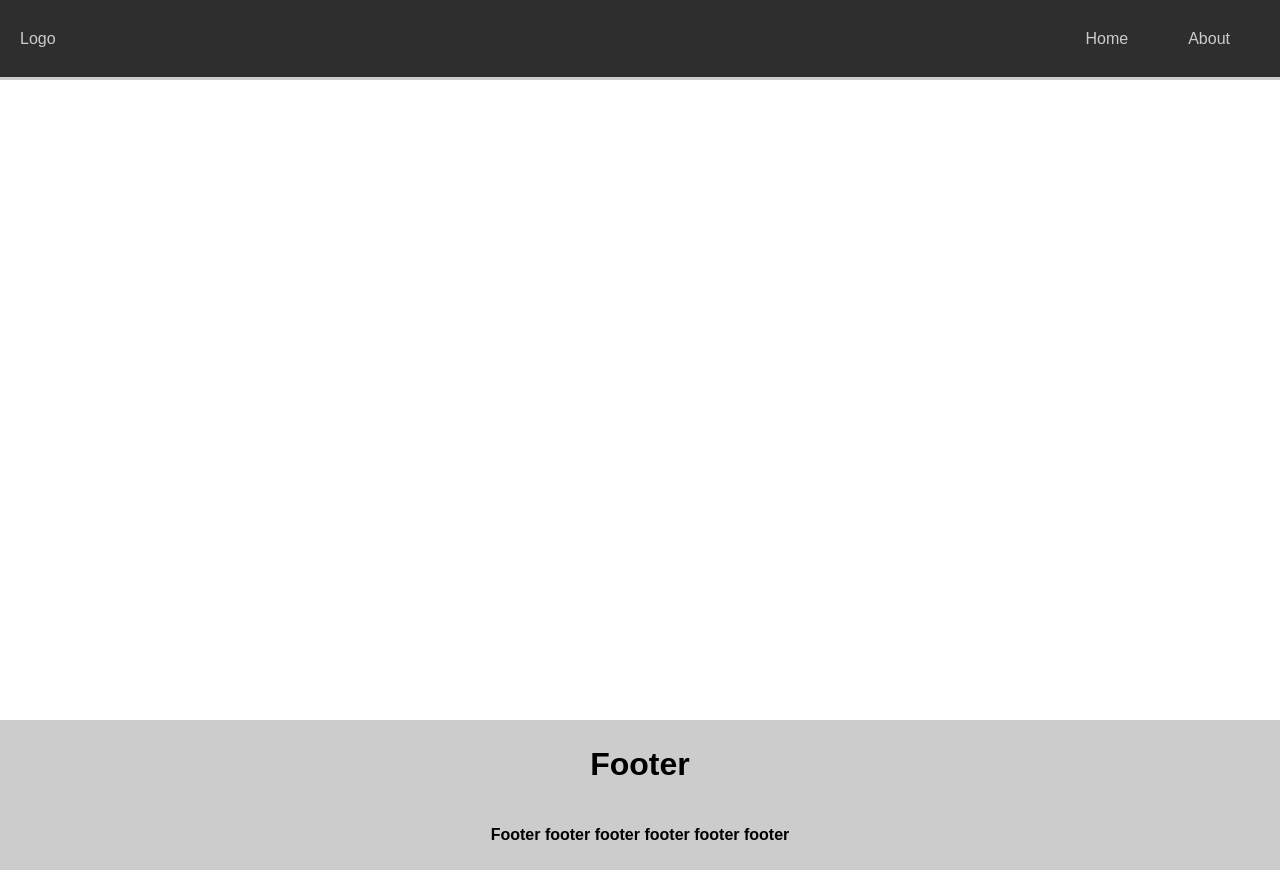
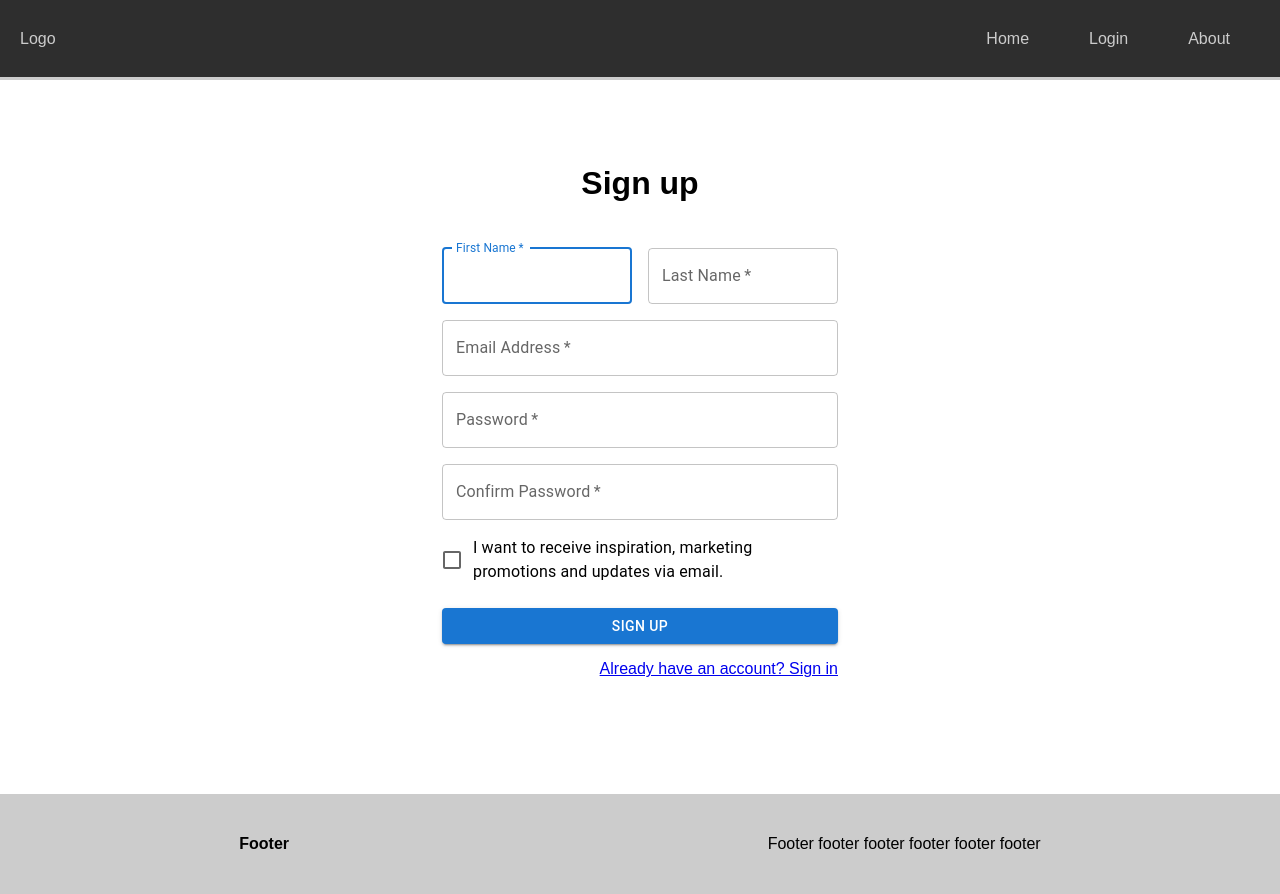
Before and after one commit to giovannijanial/gjblog, a React (Vite) app in the folder frontend/: page /register in a window 1280 px wide. Before the commit the page ends 870 px from the top, so only its background shows below. Built offline with nearby package versions, Linux system fonts and the light colour scheme; a web font is replaced by a local one.

Commit message:
create register

```diff
--- a/frontend/src/App.css
+++ b/frontend/src/App.css
@@ -2,13 +2,14 @@ body {
 	margin: 0;
 	padding: 0;
 	font-family: "Anek Latin", sans-serif;
+	font-size: 1em;
 }
 
 .container {
 	min-height: 60vh;
 	margin-bottom: 5em;
 }
+
 .active {
-	background-color: #ccc;
-	color: #2e2e2e;
+	background-color: #525252;
 }
--- a/frontend/src/App.tsx
+++ b/frontend/src/App.tsx
@@ -5,6 +5,8 @@ import Footer from "./components/footer/Index";
 import Header from "./components/header/Index";
 import AboutPage from "./pages/about/Index";
 import HomePage from "./pages/home/Index";
+import LoginPage from "./pages/login/Index";
+import RegisterPage from "./pages/register/Index";
 
 function App() {
 
@@ -15,6 +17,8 @@ function App() {
         <Container maxWidth="lg" sx={{ minHeight: "80vh" }}>
           <Routes>
             <Route path="/" element={<HomePage />} />
+            <Route path="/login" element={<LoginPage />} />
+            <Route path="/register" element={<RegisterPage />} />
             <Route path="/about" element={<AboutPage />} />
           </Routes>
         </Container>
--- a/frontend/src/components/footer/Index.tsx
+++ b/frontend/src/components/footer/Index.tsx
@@ -1,18 +1,18 @@
 import { Grid } from "@mui/material"
-import style from "./Footer.module.css"
 
 const Footer = () => {
   return (
     <Grid container
       sx={{
-        height: "150px",
+        height: "100px",
         backgroundColor: "#ccc",
         flexDirection: "column",
         justifyContent: "center",
-        alignItems: "center"
+        alignItems: "center",
+        marginTop: "10px"
       }}>
-      <h1>Footer</h1>
-      <h4>Footer footer footer footer footer footer</h4>
+      <h4>Footer</h4>
+      <p>Footer footer footer footer footer footer</p>
     </Grid>
   )
 }
--- a/frontend/src/components/header/navbar/Index.tsx
+++ b/frontend/src/components/header/navbar/Index.tsx
@@ -1,13 +1,16 @@
-import style from "./Navbar.module.css"
+import styles from "./Navbar.module.css"
 import { Box } from "@mui/material"
 import { NavLink } from "react-router-dom"
 
 
 const Navbar = () => {
   return (
-    <Box className={style.navbar}>
-      <NavLink to="/">
+    <Box className={styles.navbar}>
+      <NavLink to="/" >
         Home
+      </NavLink>
+      <NavLink to="/login">
+        Login
       </NavLink>
       <NavLink to="/about">
         About
--- a/frontend/src/components/header/navbar/Navbar.module.css
+++ b/frontend/src/components/header/navbar/Navbar.module.css
@@ -1,9 +1,8 @@
-a {
+.navbar a {
 	text-decoration: none;
 	padding: 30px;
 	color: #ccc;
 }
-a:hover {
-	color: #2e2e2e;
-	background-color: #ccc;
+.navbar a:hover {
+	background-color: #525252;
 }
--- a/frontend/src/firebase/config.js
+++ b/frontend/src/firebase/config.ts
@@ -1,5 +1,5 @@
 import { initializeApp } from "firebase/app";
-import { getFireStore } from "firebase/firebase";
+import { getFirestore } from "firebase/firestore";
 
 const firebaseConfig = {
 	apiKey: "AIzaSyDhjZorhEvUZs4vD8eDQ7ZE6ZW824Nzl-8",
@@ -12,6 +12,6 @@ const firebaseConfig = {
 
 const app = initializeApp(firebaseConfig);
 
-const db = getFireStore();
+const db = getFirestore(app);
 
 export { db };
--- /dev/null
+++ b/frontend/src/hooks/useAuthentication.tsx
@@ -0,0 +1,70 @@
+import { db } from "../firebase/config";
+import {
+  getAuth,
+  createUserWithEmailAndPassword,
+  signInWithEmailAndPassword,
+  updateProfile,
+  signOut
+} from "firebase/auth"
+import { useEffect, useState } from "react"
+import { IUser } from "../interfaces/User";
+
+export const useAuthentication = () => {
+  const [error, setError] = useState("");
+  const [loading, setLoading] = useState(false);
+  const [cancelled, setCancelled] = useState(false);
+
+
+  console.log(db);
+
+  const auth = getAuth();
+
+  //clear na memória
+  function checkIfIsCancelled() {
+    if (cancelled) {
+      return;
+    }
+  }
+
+  const createUser = async (data: IUser) => {
+    checkIfIsCancelled();
+    setLoading(true);
+
+    try {
+      const { user } = await createUserWithEmailAndPassword(
+        auth,
+        data.email,
+        data.password,
+      )
+
+      await updateProfile(user, { displayName: data.name })
+
+      return user;
+
+    } catch (error: any) {
+
+      let translateError = "";
+      if (error.message.includes("Password")) {
+        translateError = "A senha precisa ter no mínimo 6 caracteres"
+      }
+      if (error.message.includes("email-already")) {
+        translateError = "O usuário já existe"
+      }
+
+      setError(translateError);
+    }
+
+    //limpar memória
+    useEffect(() => {
+      return () => setCancelled(true);
+    }, [])
+
+    setLoading(false);
+  }
+  return {
+    auth,
+    createUser,
+    error,
+    loading
+  }
+}
--- /dev/null
+++ b/frontend/src/interfaces/User.ts
@@ -0,0 +1,6 @@
+export interface IUser {
+	name: string;
+	lastName: string;
+	email: string;
+	password: string;
+}
--- /dev/null
+++ b/frontend/src/pages/login/Index.tsx
@@ -0,0 +1,81 @@
+import Box from '@mui/material/Box';
+import Button from '@mui/material/Button';
+import Checkbox from '@mui/material/Checkbox';
+import FormControlLabel from '@mui/material/FormControlLabel';
+import Grid from '@mui/material/Grid';
+import TextField from '@mui/material/TextField';
+import Container from '@mui/material/Container';
+import { Link } from 'react-router-dom';
+
+
+export default function SignIn() {
+  const handleSubmit = (event: React.FormEvent<HTMLFormElement>) => {
+    event.preventDefault();
+    const data = new FormData(event.currentTarget);
+    console.log({
+      email: data.get('email'),
+      password: data.get('password'),
+    });
+  };
+
+  return (
+    <Container component="main" maxWidth="xs">
+      <Box
+        sx={{
+          marginTop: 8,
+          display: 'flex',
+          flexDirection: 'column',
+          alignItems: 'center',
+        }}
+      >
+        <h1>Login</h1>
+        <Box component="form" onSubmit={handleSubmit} noValidate sx={{ mt: 1 }}>
+          <TextField
+            margin="normal"
+            required
+            fullWidth
+            id="email"
+            label="Email Address"
+            name="email"
+            autoComplete="email"
+            autoFocus
+          />
+          <TextField
+            margin="normal"
+            required
+            fullWidth
+            name="password"
+            label="Password"
+            type="password"
+            id="password"
+            autoComplete="current-password"
+          />
+          <FormControlLabel
+            control={<Checkbox value="remember" color="primary" />}
+            label="Remember me"
+          />
+          <Button
+            type="submit"
+            fullWidth
+            variant="contained"
+            sx={{ mt: 3, mb: 2 }}
+          >
+            Login
+          </Button>
+          <Grid container>
+            <Grid item xs>
+              <Link to="/">
+                Forgot password?
+              </Link>
+            </Grid>
+            <Grid item>
+              <Link to="/register">
+                {"Don't have an account? Sign Up"}
+              </Link>
+            </Grid>
+          </Grid>
+        </Box>
+      </Box>
+    </Container >
+  );
+}
--- /dev/null
+++ b/frontend/src/pages/register/Index.tsx
@@ -0,0 +1,158 @@
+import Box from '@mui/material/Box';
+import Button from '@mui/material/Button';
+import Checkbox from '@mui/material/Checkbox';
+import Container from '@mui/material/Container';
+import FormControlLabel from '@mui/material/FormControlLabel';
+import Grid from '@mui/material/Grid';
+import TextField from '@mui/material/TextField';
+import { useState } from 'react';
+import { Link } from 'react-router-dom';
+import { useAuthentication } from '../../hooks/useAuthentication';
+
+export default function RegisterPage() {
+
+  const [name, setName] = useState("");
+  const [lastName, setLastName] = useState("");
+  const [email, setEmail] = useState("");
+  const [password, setPassword] = useState("");
+  const [confirmPassword, setConfirmPassword] = useState("");
+  const [error, setError] = useState("");
+
+  const { createUser, error: authError, loading } = useAuthentication();
+
+  const handleSubmit = async (event: React.FormEvent<HTMLFormElement>) => {
+    event.preventDefault();
+
+    setError("");
+
+    const user = {
+      name,
+      lastName,
+      email,
+      password,
+    }
+
+    if (password != confirmPassword) {
+      setError("As senhas precisam ser iguais!")
+      return
+    }
+    if (authError) {
+      setError(authError);
+    }
+
+    const res = await createUser(user);
+    console.log(res)
+
+    setName("");
+    setLastName("");
+    setPassword("");
+    setConfirmPassword("");
+  };
+
+  return (
+    <Container component="main" maxWidth="xs">
+      <Box
+        sx={{
+          marginTop: 8,
+          display: 'flex',
+          flexDirection: 'column',
+          alignItems: 'center',
+        }}
+      >
+        <h1>Sign up</h1>
+        <Box component="form" onSubmit={handleSubmit} sx={{ mt: 3 }}>
+          <Grid container spacing={2}>
+            <Grid item xs={12} sm={6}>
+              <TextField
+                required
+                autoComplete="given-name"
+                name="firstName"
+                fullWidth
+                id="firstName"
+                label="First Name"
+                autoFocus
+                value={name}
+                onChange={(e) => setName(e.target.value)}
+              />
+            </Grid>
+            <Grid item xs={12} sm={6}>
+              <TextField
+                required
+                fullWidth
+                id="lastName"
+                label="Last Name"
+                name="lastName"
+                autoComplete="family-name"
+                value={lastName}
+                onChange={(e) => setLastName(e.target.value)}
+              />
+            </Grid>
+            <Grid item xs={12}>
+              <TextField
+                required
+                fullWidth
+                id="email"
+                label="Email Address"
+                name="email"
+                autoComplete="email"
+                value={email}
+                onChange={(e) => setEmail(e.target.value)}
+              />
+            </Grid>
+            <Grid item xs={12}>
+              <TextField
+                required
+                fullWidth
+                name="password"
+                label="Password"
+                type="password"
+                id="password"
+                autoComplete="new-password"
+                value={password}
+                onChange={(e) => setPassword(e.target.value)}
+                error={authError}
+                helperText={error}
+              />
+            </Grid>
+            <Grid item xs={12}>
+              <TextField
+                required
+                fullWidth
+                name="confirmPassword"
+                label="Confirm Password"
+                type="password"
+                id="confirmPassword"
+                autoComplete="confirm-password"
+                value={confirmPassword}
+                onChange={(e) => setConfirmPassword(e.target.value)}
+                error={password != confirmPassword}
+                helperText={error}
+              />
+            </Grid>
+            <Grid item xs={12}>
+              <FormControlLabel
+                control={<Checkbox value="allowExtraEmails" color="primary" />}
+                label="I want to receive inspiration, marketing promotions and updates via email."
+              />
+            </Grid>
+          </Grid>
+          <Button
+            type="submit"
+            fullWidth
+            variant="contained"
+            sx={{ mt: 3, mb: 2 }}
+          >
+            Sign Up
+          </Button>
+          <Grid container justifyContent="flex-end">
+            <Grid item>
+              <Link to="/login">
+                Already have an account? Sign in
+              </Link>
+            </Grid>
+          </Grid>
+        </Box>
+      </Box>
+    </Container>
+  );
+}
```
